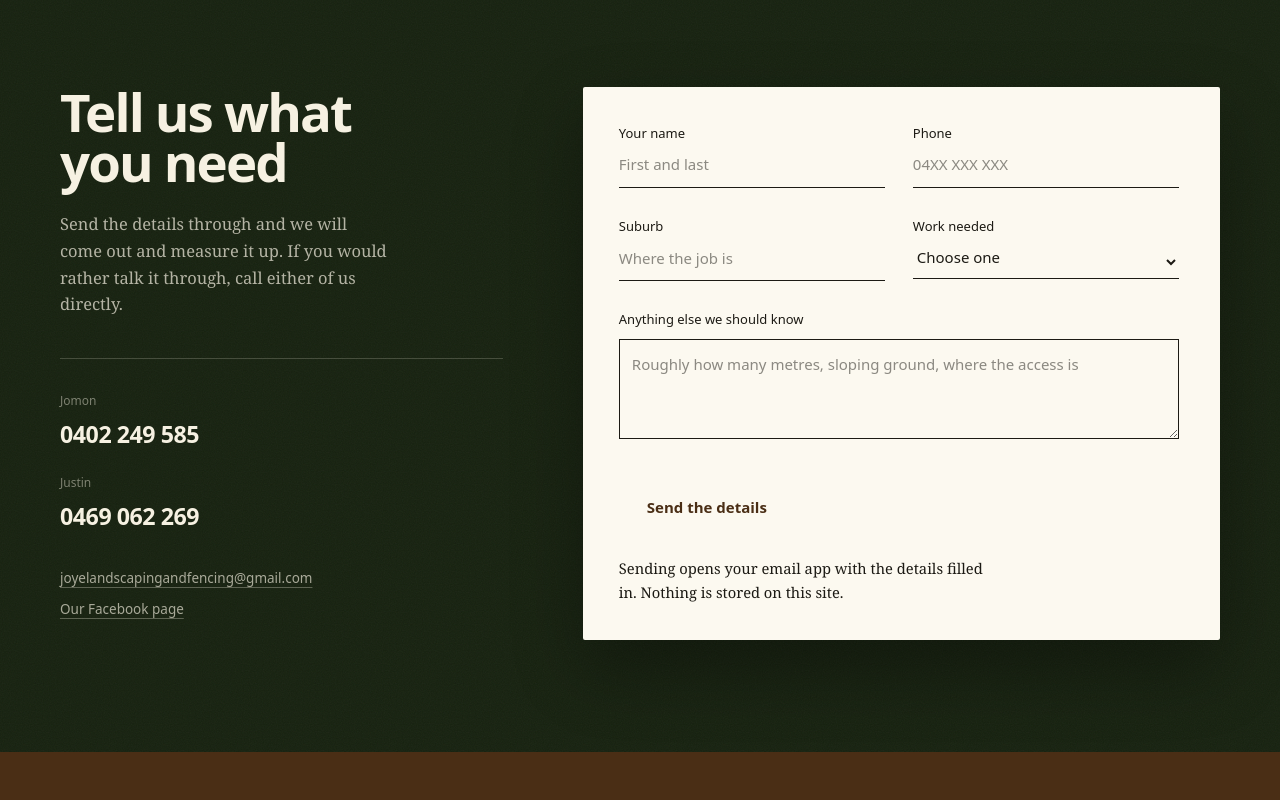
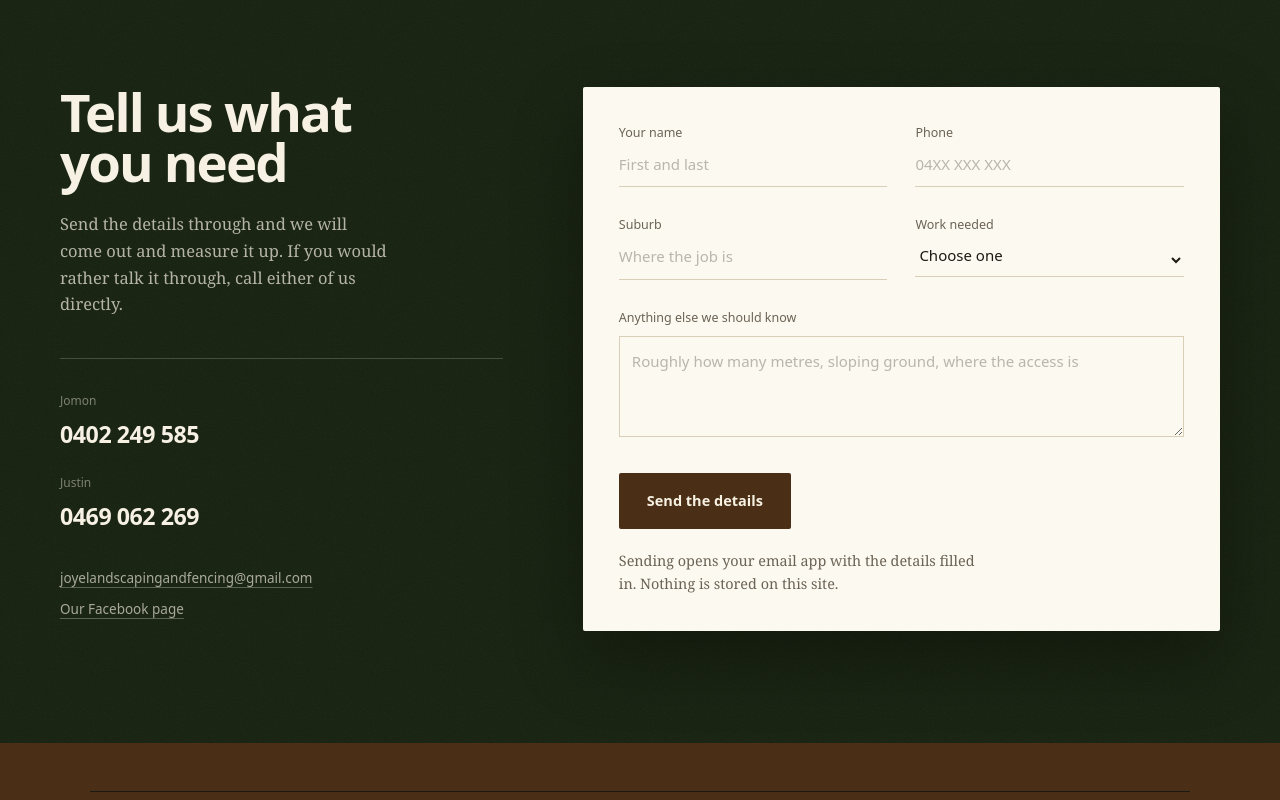
Before and after one commit to lintochittilappilly-dotcom/joyelandscaping.easrb.com, a React (Vite) app: page / in a window 1280 px wide. Shown: the part 3360-4160 px from the top of the page. Built offline with nearby package versions, Linux system fonts and the light colour scheme.

Commit message:
Update QuoteForm.tsx

```diff
--- a/src/components/QuoteForm.tsx
+++ b/src/components/QuoteForm.tsx
@@ -13,13 +13,13 @@ type Fields = {
 const empty: Fields = { name: "", phone: "", suburb: "", need: "", detail: "" };
 
 const fieldClass =
-  "mt-2 w-full border-b border-concrete/30 bg-transparent pb-2.5 font-display text-[15px] text-concrete placeholder:text-concrete/35 focus:border-concrete focus:outline-none";
+  "mt-2 w-full border-b border-line bg-transparent pb-2.5 font-display text-[15px] text-ink placeholder:text-ink/30 focus:border-fern focus:outline-none";
 
 const labelClass =
-  "block font-display text-[13px] font-medium text-concrete/70";
+  "block font-display text-[12.5px] font-medium text-muted";
 
 const actionClass =
-  "inline-flex items-center justify-center border border-concrete/35 px-4 py-2.5 font-display text-[13px] font-semibold text-concrete transition-colors hover:border-concrete hover:bg-concrete/5";
+  "inline-flex items-center justify-center rounded-[2px] border border-bark/25 px-4 py-2.5 font-display text-[12.5px] font-semibold text-bark transition-colors hover:border-bark hover:bg-bark/5";
 
 function compose(fields: Fields) {
   const subject = `Quote request: ${fields.need}`;
@@ -111,7 +111,7 @@ export default function QuoteForm() {
   }
 
   return (
-    <form onSubmit={handleSubmit} noValidate className="max-w-[560px]">
+    <form onSubmit={handleSubmit} noValidate>
       <div className="grid gap-7 sm:grid-cols-2">
         <div>
           <label htmlFor="name" className={labelClass}>
@@ -130,7 +130,7 @@ export default function QuoteForm() {
             className={fieldClass}
           />
           {errors.name && (
-            <p id="name-error" className="mt-2 text-[0.85rem] text-flag">
+            <p id="name-error" className="mt-2 text-[0.82rem] text-[#9c3d22]">
               {errors.name}
             </p>
           )}
@@ -154,7 +154,7 @@ export default function QuoteForm() {
             className={fieldClass}
           />
           {errors.phone && (
-            <p id="phone-error" className="mt-2 text-[0.85rem] text-flag">
+            <p id="phone-error" className="mt-2 text-[0.82rem] text-[#9c3d22]">
               {errors.phone}
             </p>
           )}
@@ -187,7 +187,7 @@ export default function QuoteForm() {
             onChange={(e) => update("need", e.target.value)}
             aria-invalid={Boolean(errors.need)}
             aria-describedby={errors.need ? "need-error" : undefined}
-            className={`${fieldClass} bg-bark`}
+            className={`${fieldClass} bg-paper`}
           >
             <option value="">Choose one</option>
             {services.map((service) => (
@@ -199,7 +199,7 @@ export default function QuoteForm() {
             <option value="Something else">Something else</option>
           </select>
           {errors.need && (
-            <p id="need-error" className="mt-2 text-[0.85rem] text-flag">
+            <p id="need-error" className="mt-2 text-[0.82rem] text-[#9c3d22]">
               {errors.need}
             </p>
           )}
@@ -217,29 +217,29 @@ export default function QuoteForm() {
           value={fields.detail}
           onChange={(e) => update("detail", e.target.value)}
           placeholder="Roughly how many metres, sloping ground, where the access is"
-          className="mt-2 w-full resize-y border border-concrete/30 bg-transparent p-3 font-display text-[15px] text-concrete placeholder:text-concrete/35 focus:border-concrete focus:outline-none"
+          className="mt-2 w-full resize-y border border-line bg-transparent p-3 font-display text-[15px] text-ink placeholder:text-ink/30 focus:border-fern focus:outline-none"
         />
       </div>
 
       <button
         type="submit"
-        className="mt-8 w-full bg-concrete px-7 py-4 font-display text-[15px] font-semibold text-bark transition-colors hover:bg-white sm:w-auto"
+        className="mt-7 w-full rounded-[2px] bg-bark px-7 py-4 font-display text-[14.5px] font-semibold text-cream transition-colors hover:bg-forest sm:w-auto"
       >
         Send the details
       </button>
 
       {!sent && (
-        <p className="mt-5 max-w-[46ch] text-[0.92rem] text-concrete/65">
+        <p className="mt-5 max-w-[46ch] text-[0.9rem] leading-relaxed text-muted">
           Sending opens your email app with the details filled in. Nothing is
           stored on this site.
         </p>
       )}
 
       {sent && (
-        <div className="mt-6 border border-concrete/25 p-5">
+        <div className="mt-6 border border-line bg-cream/70 p-5">
           <p
             aria-live="polite"
-            className="max-w-[48ch] text-[0.95rem] leading-relaxed text-concrete/85"
+            className="max-w-[48ch] text-[0.94rem] leading-relaxed text-ink/85"
           >
             {copyState === "copied"
               ? "Copied. Paste it into an email to " + business.email + "."
@@ -265,11 +265,11 @@ export default function QuoteForm() {
             </a>
           </div>
 
-          <p className="mt-4 font-display text-[13px] text-concrete/60">
+          <p className="mt-4 font-display text-[12.5px] text-muted">
             Or send it to{" "}
             <a
               href={`mailto:${business.email}`}
-              className="text-concrete underline decoration-concrete/40 underline-offset-4 hover:decoration-concrete"
+              className="text-ink underline decoration-line underline-offset-4 hover:decoration-fern"
             >
               {business.email}
             </a>
@@ -281,10 +281,10 @@ export default function QuoteForm() {
             onToggle={(e) => setShowText(e.currentTarget.open)}
             className="mt-4"
           >
-            <summary className="cursor-pointer font-display text-[13px] text-concrete/60 transition-colors hover:text-concrete">
+            <summary className="cursor-pointer font-display text-[12.5px] text-muted transition-colors hover:text-ink">
               Show the details as text
             </summary>
-            <pre className="mt-2 max-w-full overflow-x-auto whitespace-pre-wrap border border-concrete/20 p-3 font-display text-[12.5px] leading-relaxed text-concrete/75">
+            <pre className="mt-2 max-w-full overflow-x-auto whitespace-pre-wrap border border-line bg-paper p-3 font-display text-[12px] leading-relaxed text-ink/75">
               {plain}
             </pre>
           </details>
```
